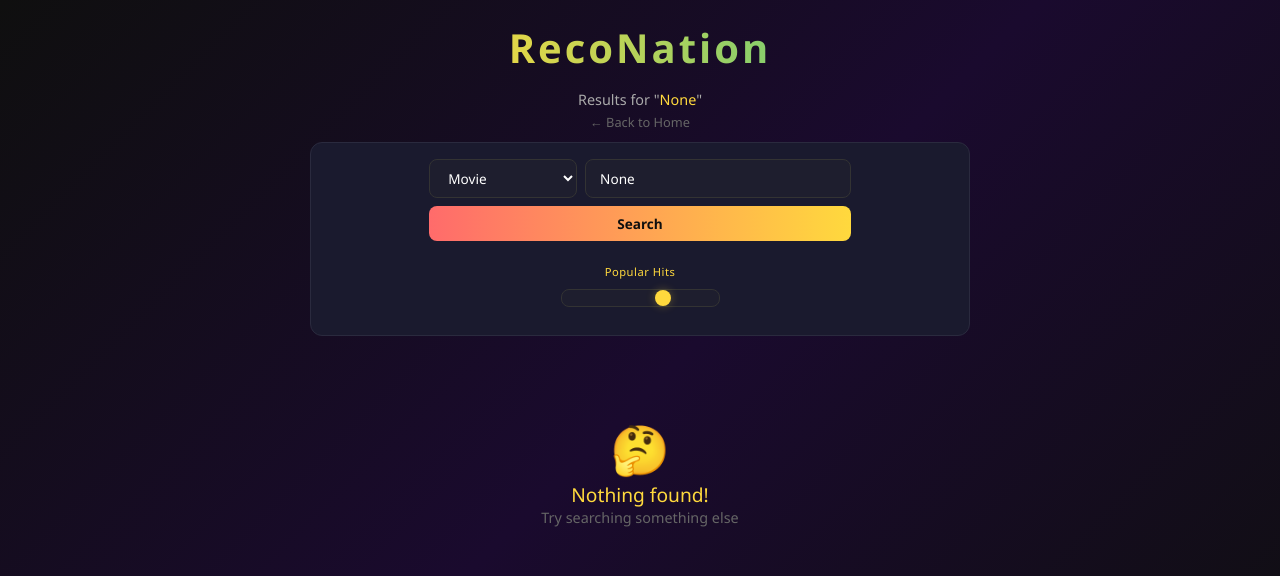
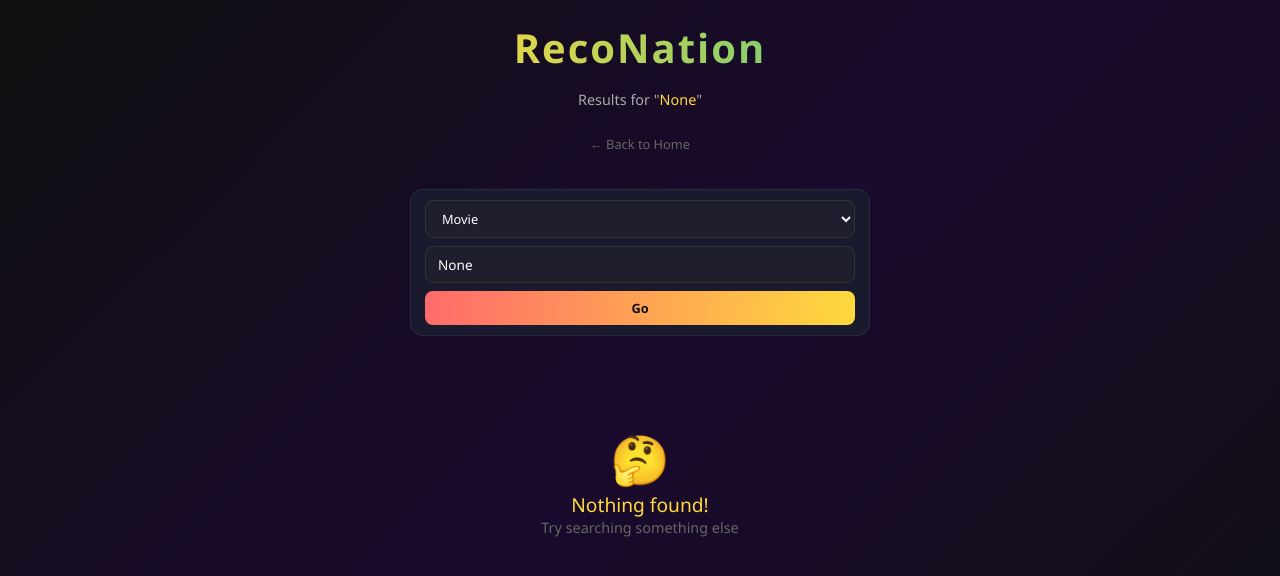
Before and after one commit to vrowin22-maker/reconation, a Flask app: page /recommend in a window 1280 px wide. Shown: the top 576 px of the page. Run offline with Flask 3, Linux system fonts and the light colour scheme.

Commit message:
Spinner fixed

```diff
--- a/templates/results.html
+++ b/templates/results.html
@@ -1,93 +1,54 @@
 <!DOCTYPE html>
 <html lang="en">
 <head>
-    <meta name="viewport" content="width=device-width, initial-scale=1.0">
     <link rel="icon" type="image/x-icon" href="/static/favicon.ico">
     <link rel="stylesheet" href="/static/style.css">
     <meta charset="UTF-8">
-    <title>RecoNation</title>
+    <meta name="viewport" content="width=device-width, initial-scale=1.0">
+    <title>Results - RecoNation</title>
     <style>
-        .sleek-slider {
-            -webkit-appearance: none;
-            appearance: none;
+        /* ===== SPINNER OVERLAY ===== */
+        #searchLoader {
+            display: none;
+            position: fixed;
+            top: 0;
+            left: 0;
             width: 100%;
-            height: 3px;
-            border-radius: 2px;
-            background: #333;
-            outline: none;
-            margin: 8px 0;
-            transition: background 0.2s;
+            height: 100%;
+            background: rgba(0, 0, 0, 0.85);
+            z-index: 9999;
+            justify-content: center;
+            align-items: center;
+            flex-direction: column;
+            backdrop-filter: blur(5px);
         }
-        .sleek-slider::-webkit-slider-thumb {
-            -webkit-appearance: none;
-            appearance: none;
-            width: 16px;
-            height: 16px;
+        #searchLoader .spinner {
+            width: 60px;
+            height: 60px;
+            border: 5px solid #2a2a3e;
+            border-top: 5px solid #ffd93d;
             border-radius: 50%;
-            background: #ffd93d;
-            cursor: pointer;
-            transition: 0.2s;
-            box-shadow: 0 0 10px rgba(255, 217, 61, 0.3);
+            animation: spin 0.8s linear infinite;
         }
-        .sleek-slider::-webkit-slider-thumb:hover {
-            transform: scale(1.15);
+        #searchLoader p {
+            color: #ffd93d;
+            margin-top: 20px;
+            font-size: 1.1rem;
+            letter-spacing: 1px;
         }
-        .sleek-slider::-moz-range-thumb {
-            width: 16px;
-            height: 16px;
-            border-radius: 50%;
-            background: #ffd93d;
-            cursor: pointer;
-            border: none;
+        #searchLoader .sub-text {
+            color: #888;
+            font-size: 0.8rem;
+            margin-top: 6px;
         }
-        .search-box {
-            background: #1a1a2e;
-            border-radius: 12px;
-            padding: 16px 20px;
-            border: 1px solid #2a2a3e;
-            max-width: 700px;
-            margin: 0 auto;
+        @keyframes spin {
+            0% { transform: rotate(0deg); }
+            100% { transform: rotate(360deg); }
         }
-        .search-box input, .search-box select {
-            background: #1e1e2e;
-            border: 1px solid #333;
-            border-radius: 8px;
-            padding: 8px 14px;
-            color: white;
-            font-size: 0.85rem;
-        }
-        .search-box input:focus, .search-box select:focus {
-            outline: none;
-            border-color: #ffd93d;
-        }
-        .search-box button {
-            background: linear-gradient(90deg, #ff6b6b, #ffd93d);
-            color: #0f0f0f;
-            border: none;
-            border-radius: 8px;
-            padding: 8px 20px;
-            font-weight: 600;
-            font-size: 0.85rem;
-            cursor: pointer;
-            transition: opacity 0.2s;
-        }
-        .search-box button:hover {
-            opacity: 0.85;
-        }
-        .slider-container {
-            margin: 8px 0 4px;
-        }
-        .slider-value-display {
-            text-align: center;
-            color: #ffd93d;
-            font-size: 0.7rem;
-            font-weight: 500;
-            letter-spacing: 0.5px;
-            margin-bottom: 2px;
-        }
+
         .results-header {
             text-align: center;
-            margin: 10px 0 5px;
+            padding: 10px 20px 5px;
         }
         .results-header .title {
             color: #aaaaaa;
@@ -108,35 +69,105 @@
             color: #ffd93d;
         }
 
-        /* ===== CARDS SPREAD ACROSS PAGE ===== */
+        .filter-badge {
+            display: inline-block;
+            background: #1a1a2e;
+            border-radius: 16px;
+            padding: 2px 14px;
+            border: 1px solid #333;
+            font-size: 0.75rem;
+            color: #888;
+            margin-top: 4px;
+        }
+        .filter-badge span {
+            color: #ffd93d;
+            font-weight: 600;
+        }
+
+        .mini-search {
+            max-width: 500px;
+            margin: 10px auto 16px;
+            padding: 0 20px;
+        }
+        .mini-search form {
+            display: flex;
+            gap: 8px;
+            background: #1a1a2e;
+            padding: 10px 14px;
+            border-radius: 12px;
+            border: 1px solid #2a2a3e;
+            align-items: center;
+            flex-wrap: wrap;
+        }
+        .mini-search select {
+            background: #1e1e2e;
+            border: 1px solid #333;
+            border-radius: 8px;
+            padding: 8px 12px;
+            color: white;
+            font-size: 0.8rem;
+            flex: 1;
+            min-width: 70px;
+        }
+        .mini-search input {
+            background: #1e1e2e;
+            border: 1px solid #333;
+            border-radius: 8px;
+            padding: 8px 12px;
+            color: white;
+            font-size: 0.85rem;
+            flex: 2;
+            min-width: 120px;
+        }
+        .mini-search input:focus, .mini-search select:focus {
+            outline: none;
+            border-color: #ffd93d;
+        }
+        .mini-search button {
+            background: linear-gradient(90deg, #ff6b6b, #ffd93d);
+            color: #0f0f0f;
+            border: none;
+            border-radius: 8px;
+            padding: 8px 18px;
+            font-weight: 600;
+            font-size: 0.8rem;
+            cursor: pointer;
+        }
+        .mini-search button:hover {
+            opacity: 0.85;
+        }
+
         .results-grid {
             display: grid;
             grid-template-columns: repeat(auto-fill, minmax(220px, 1fr));
             gap: 24px;
-            padding: 20px 30px;
-            max-width: 1400px;  /* ← WIDE container */
+            padding: 20px 30px 30px;
+            max-width: 1200px;
             margin: 0 auto;
         }
+
         .card {
-            background: #1a1a2e;
-            border-radius: 12px;
-            padding: 14px;
-            border: 1px solid #2a2a3e;
-            transition: 0.3s;
+            background: linear-gradient(145deg, #1e1e2e, #2a1a3e);
+            border-radius: 16px;
+            padding: 15px;
+            display: flex;
+            flex-direction: column;
+            gap: 8px;
+            border: 1px solid #333;
+            transition: transform 0.3s, box-shadow 0.3s;
         }
         .card:hover {
-            border-color: #ffd93d;
-            transform: translateY(-3px);
+            transform: translateY(-8px);
+            box-shadow: 0 12px 30px rgba(255, 107, 107, 0.3);
         }
         .card img {
             width: 100%;
             height: 200px;
+            border-radius: 10px;
             object-fit: cover;
-            border-radius: 8px;
         }
         .card h3 {
-            font-size: 0.9rem;
-            margin: 8px 0 4px;
+            font-size: 1rem;
             color: #ffd93d;
         }
         .card h3 a {
@@ -144,130 +175,152 @@
             text-decoration: none;
         }
         .card p {
-            font-size: 0.8rem;
-            color: #aaaaaa;
-            margin: 3px 0;
+            font-size: 0.82rem;
+            color: #bbbbbb;
         }
         .card audio {
             width: 100%;
-            margin: 6px 0;
+            margin-top: 5px;
+        }
+        .card a {
+            color: #6bcb77;
+            font-size: 0.85rem;
+            text-decoration: none;
+        }
+        .card a:hover {
+            color: #ffd93d;
         }
         .card .like-btn {
             background: transparent;
             border: 1px solid #e50914;
             color: #e50914;
             border-radius: 8px;
-            padding: 5px 12px;
+            padding: 6px 12px;
             cursor: pointer;
-            font-size: 0.8rem;
-            margin-top: 8px;
+            font-size: 0.85rem;
             width: 100%;
+            align-self: flex-start;
             transition: 0.3s;
         }
         .card .like-btn:hover {
             background: #e50914;
             color: white;
         }
+
+        @media (max-width: 768px) {
+            .results-grid {
+                grid-template-columns: repeat(auto-fill, minmax(150px, 1fr)) !important;
+                gap: 14px !important;
+                padding: 12px 12px 20px !important;
+            }
+            .card img {
+                height: 160px !important;
+            }
+            .card h3 {
+                font-size: 0.8rem !important;
+            }
+            .card p {
+                font-size: 0.7rem !important;
+            }
+            .card audio {
+                height: 28px;
+            }
+            .card .like-btn {
+                font-size: 0.7rem;
+                padding: 4px 10px;
+            }
             .card a {
-            color: #4ecdc4;
-            font-size: 0.8rem;
-            text-decoration: none;
+                font-size: 0.7rem;
             }
-        .card a:hover {
-            color: #ffd93d;
+            .mini-search {
+                padding: 0 12px;
             }
-        #loader {
-            display: none;
-            text-align: center;
-            padding: 40px;
+            .mini-search form {
+                padding: 8px 10px;
+                gap: 6px;
             }
-        .spinner {
-            width: 40px;
-            height: 40px;
-            border: 3px solid #333;
-            border-top: 3px solid #ffd93d;
-            border-radius: 50%;
-            animation: spin 0.8s linear infinite;
-            margin: 0 auto;
+            .mini-search select {
+                font-size: 0.7rem;
+                padding: 6px 10px;
+                min-width: 60px;
             }
-        @keyframes spin {
-            0% { transform: rotate(0deg); }
-            100% { transform: rotate(360deg); }
+            .mini-search input {
+                font-size: 0.75rem;
+                padding: 6px 10px;
+                min-width: 80px;
             }
-        #loader p {
-            color: #666;
-            font-size: 0.8rem;
-            margin-top: 8px;
+            .mini-search button {
+                font-size: 0.7rem;
+                padding: 6px 14px;
+            }
         }
 
-        /* ===== RESPONSIVE ===== */
-        @media (max-width: 768px) {
+        @media (max-width: 400px) {
             .results-grid {
-                grid-template-columns: repeat(auto-fill, minmax(160px, 1fr));
-                gap: 16px;
-                padding: 14px 16px;
+                grid-template-columns: repeat(auto-fill, minmax(120px, 1fr)) !important;
+                gap: 10px !important;
+                padding: 8px 8px 16px !important;
             }
             .card img {
-                height: 160px;
+                height: 140px !important;
             }
-            .search-box {
-                margin: 0 10px;
+            .card h3 {
+                font-size: 0.7rem !important;
             }
+            .card p {
+                font-size: 0.6rem !important;
             }
-        @media (max-width: 480px) {
-            .results-grid {
-                grid-template-columns: repeat(auto-fill, minmax(140px, 1fr));
-                gap: 12px;
-                padding: 10px 12px;
+            .mini-search form {
+                flex-direction: column;
+                gap: 4px;
             }
-            .card img {
-                height: 140px;
-            }
-            .card {
-                padding: 10px;
+            .mini-search select,
+            .mini-search input,
+            .mini-search button {
+                width: 100%;
+                min-width: unset;
             }
         }
     </style>
 </head>
 <body>
-    <h1 style="text-align:center; font-size:2.5rem; padding:20px 0 5px;">RecoNation</h1>
+    <!-- ===== SPINNER OVERLAY ===== -->
+    <div id="searchLoader">
+        <div class="spinner"></div>
+        <p>Finding recommendations...</p>
+        <p class="sub-text">This may take a moment</p>
+    </div>
+
+    <h1 style="text-align:center; font-size:2.5rem; padding:20px 0 5px; background:linear-gradient(90deg, #ff6b6b, #ffd93d, #6bcb77, #4d96ff); -webkit-background-clip:text; -webkit-text-fill-color:transparent; font-weight:800; letter-spacing:2px;">RecoNation</h1>
 
     <!-- ===== RESULTS HEADER ===== -->
     <div class="results-header">
         <p class="title">Results for "<span>{{ query }}</span>"</p>
+        {% if request.args.get('popularity') or request.form.get('popularity') %}
+        <div class="filter-badge">
+            Filter: <span>
+                {% set pop = request.args.get('popularity') or request.form.get('popularity') %}
+                {% if pop|int <= 30 %}Deep Cuts
+                {% elif pop|int <= 60 %}Balanced
+                {% else %}Popular Hits
+                {% endif %}
+            </span>
+        </div>
+        {% endif %}
+        <br>
         <a href="/" class="back-home">← Back to Home</a>
     </div>
 
-    <!-- ===== SEARCH BOX WITH SLIDER ===== -->
-    <div style="max-width:700px; margin:10px auto 20px; padding:0 20px;">
-        <form action="/recommend" method="POST" class="search-box">
-            <div style="display:flex; gap:8px; flex-wrap:wrap;">
-                <select name="category" style="flex:1; min-width:90px;">
+    <!-- ===== MINI SEARCH ===== -->
+    <div class="mini-search">
+        <form action="/recommend" method="POST" onsubmit="showLoader()">
+            <select name="category">
                 <option value="movie" {% if category == 'movie' %}selected{% endif %}>Movie</option>
                 <option value="anime" {% if category == 'anime' %}selected{% endif %}>Anime</option>
                 <option value="song" {% if category == 'song' %}selected{% endif %}>Song</option>
             </select>
-                <input type="text" name="query" placeholder="Search again..." value="{{ query }}" style="flex:2; min-width:140px;">
-                <button type="submit">Search</button>
-            </div>
-
-            <!-- Slider -->
-            <div class="slider-container">
-                <div class="slider-value-display" id="popularityLabel2">
-                    {% set pop = request.args.get('popularity') or request.form.get('popularity') or 70 %}
-                    {% if pop|int <= 30 %}Deep Cuts
-                    {% elif pop|int <= 60 %}Balanced
-                    {% else %}Popular Hits
-                    {% endif %}
-                </div>
-                <input type="range"
-                       name="popularity"
-                       id="popularitySlider2"
-                       class="sleek-slider"
-                       min="0"
-                       max="100"
-                       value="{{ request.args.get('popularity') or request.form.get('popularity') or 70 }}">
-            </div>
+            <input type="text" name="query" placeholder="Search..." value="{{ query }}">
+            <button type="submit">Go</button>
         </form>
     </div>
 
@@ -322,13 +375,12 @@
         {% endfor %}
     </div>
 
-    <!-- ===== LOADER ===== -->
-    <div id="loader">
-        <div class="spinner"></div>
-        <p>Loading...</p>
-    </div>
+    <script>
+    // ===== SHOW LOADER =====
+    function showLoader() {
+        document.getElementById('searchLoader').style.display = 'flex';
+    }
 
-    <script>
     async function likeItem(category, title, extra1, extra2, image) {
         const item = { category, title, image };
         if (category === 'movie') { item.rating = extra1; item.year = extra2; }
@@ -340,30 +392,19 @@
             headers: {'Content-Type': 'application/json'},
             body: JSON.stringify(item)
         });
-        alert('Added to My List! ❤️');
+        alert('Added to liked! ❤️');
     }
 
     document.querySelectorAll('.card a[href^="/recommend"]').forEach(link => {
-        link.addEventListener('click', () => {
-            document.getElementById('loader').style.display = 'block';
+        link.addEventListener('click', function() {
+            showLoader();
         });
     });
 
-    const slider2 = document.getElementById('popularitySlider2');
-    const label2 = document.getElementById('popularityLabel2');
-
-    if (slider2 && label2) {
-        slider2.addEventListener('input', function() {
-            const val = parseInt(this.value);
-            if (val <= 30) {
-                label2.textContent = 'Deep Cuts';
-            } else if (val <= 60) {
-                label2.textContent = 'Balanced';
-            } else {
-                label2.textContent = 'Popular Hits';
-            }
+    // Also show loader when clicking the mini search button
+    document.querySelector('.mini-search form').addEventListener('submit', function() {
+        showLoader();
     });
-    }
     </script>
 </body>
 </html>
```
Also changed, not shown: other parts of templates/results.html (+12 -12 lines), templates/index.html (+77 -88 lines). Lines whose indentation alone changed are shown as unchanged.
